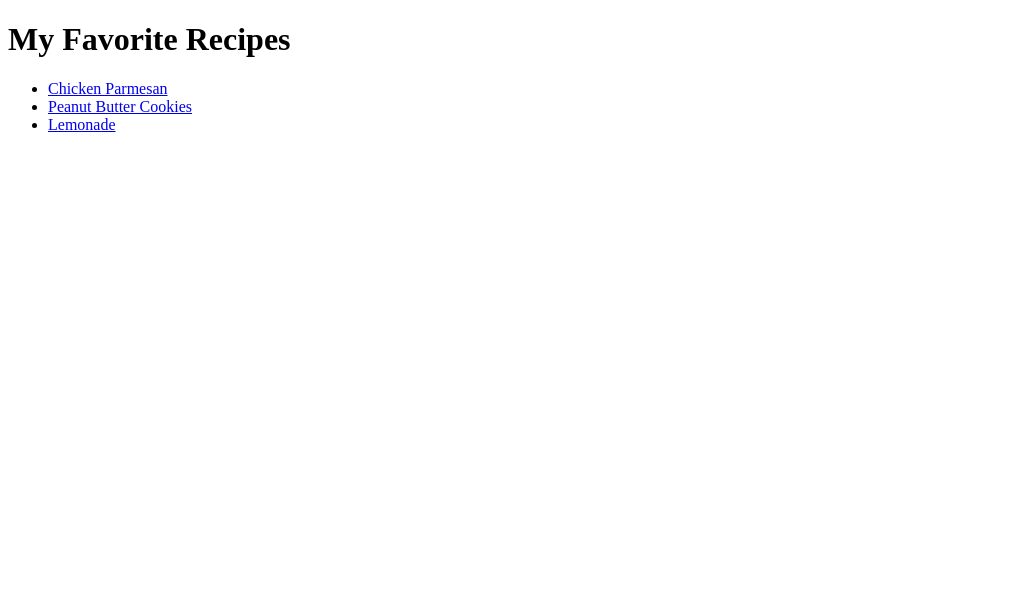
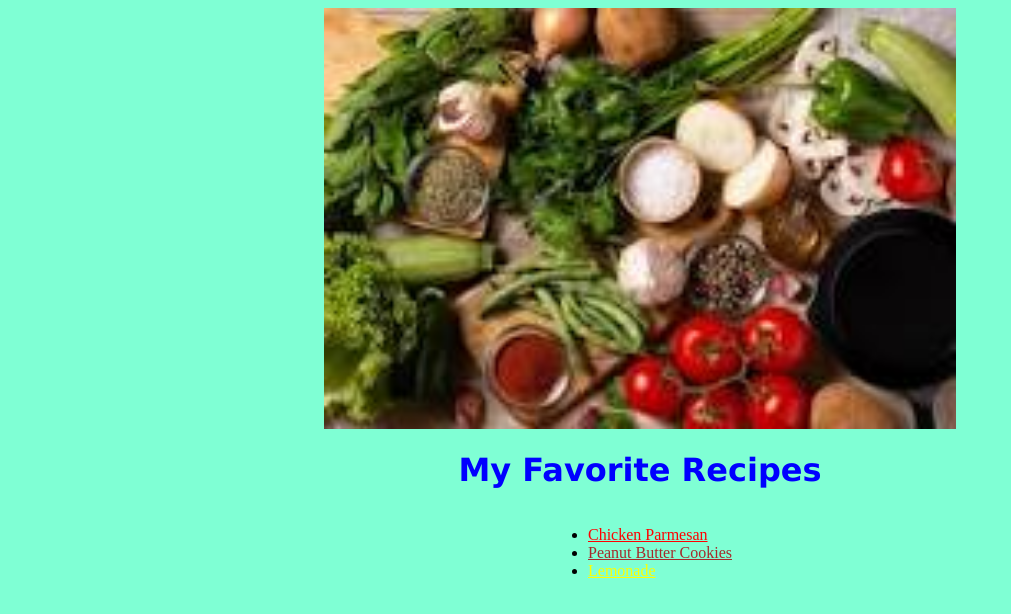
Before and after one commit to Dwheeldon1/odin-recipes, a plain HTML site: page index.html in a window 1280 px wide. Shown: the whole page, without its empty margins (0-1011 px from the left). Drawn offline with Linux system fonts and the light colour scheme.

Commit message:
Updated files
Updated README.md to include new revision project

add class names and div to index.html
added styles dir and style.css for index html styling
added new image to images.

```diff
--- a/index.html
+++ b/index.html
@@ -3,14 +3,18 @@
     <head>
         <meta charset="utf-8">
         <title>My Favorite Recipes</title>
+        <link rel="stylesheet" href="styles/style.css"></style>
     </head>
 
     <body>
-        <h1>My Favorite Recipes</h1>
-            <ul>
-                <li><a href="recipes/chickparm.html">Chicken Parmesan</a></li>
-                <li><a href="recipes/pbcookies.html">Peanut Butter Cookies</a></li>
-                <li><a href="recipes/lemonade.html">Lemonade</a></li>
-            </ul>
+        <img src="images/ingredients.jpeg" alt="various fresh ingredients" class="center">
+        <h1 class="heading">My Favorite Recipes</h1>
+            <div class="container">
+                <ul class="myul">
+                    <li><a href="recipes/chickparm.html" class="chickparm">Chicken Parmesan</a></li>
+                    <li><a href="recipes/pbcookies.html" class="pbcookie">Peanut Butter Cookies</a></li>
+                    <li><a href="recipes/lemonade.html" class="lemonade">Lemonade</a></li>
+                </ul>
+            </div>
     </body>
 </html>
--- /dev/null
+++ b/styles/style.css
@@ -0,0 +1,38 @@
+.center{
+    display:block;
+    margin-left: auto;
+    margin-right:auto;
+    width:50%;
+}
+
+Body{
+    background-color: aquamarine;
+}
+
+h1{
+    font-family: Verdana, Geneva, Tahoma, sans-serif;
+    color: blue;
+    text-align: center;
+}
+
+.container{
+    text-align: center;
+}
+
+.myul{
+    display: inline-block;
+    text-align: left;
+}
+
+.chickparm{
+    color: red;
+}
+
+.pbcookie{
+    color:brown;
+
+}
+
+.lemonade{
+    color: yellow;
+}
```
Also changed, not shown: images/ingredients.jpeg (added), 1 other file.
